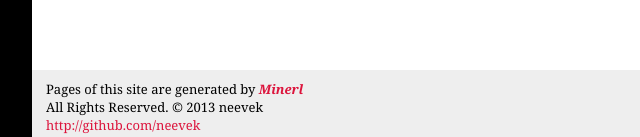
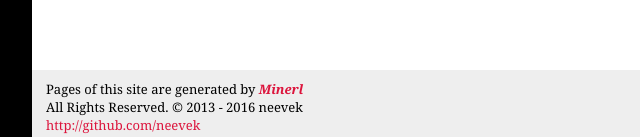
Before and after one commit to neevek/neevek.github.com, a plain HTML site: page index.html in a window 1280 px wide. Shown: the part 660-797 px from the top of the page, 128-768 px from the left. Drawn offline with Linux system fonts and the light colour scheme.

Commit message:
updated copyright info

```diff
--- a/index.html
+++ b/index.html
@@ -95,7 +95,7 @@ Minerl is a blog-aware static site generator written in Perl, it supports taggin
 
             <div id="footer">
                 Pages of this site are generated by <strong><em><a href="https://github.com/neevek/minerl">Minerl</a></em></strong> <br />
-                All Rights Reserved. © 2013 neevek<br/>
+                All Rights Reserved. © 2013 - 2016 neevek<br/>
                 <a href="http://github.com/neevek">http://github.com/neevek</a><br />
             </div>
         </div>
```
